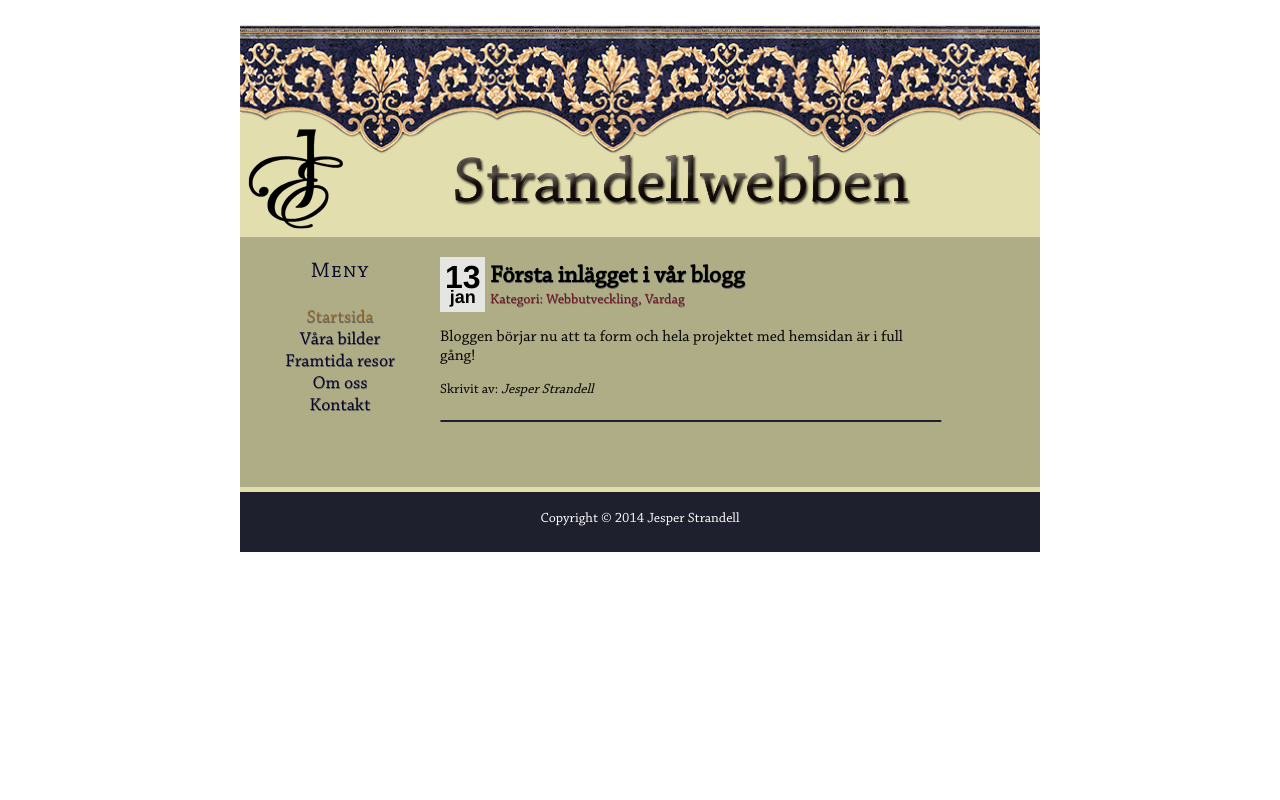
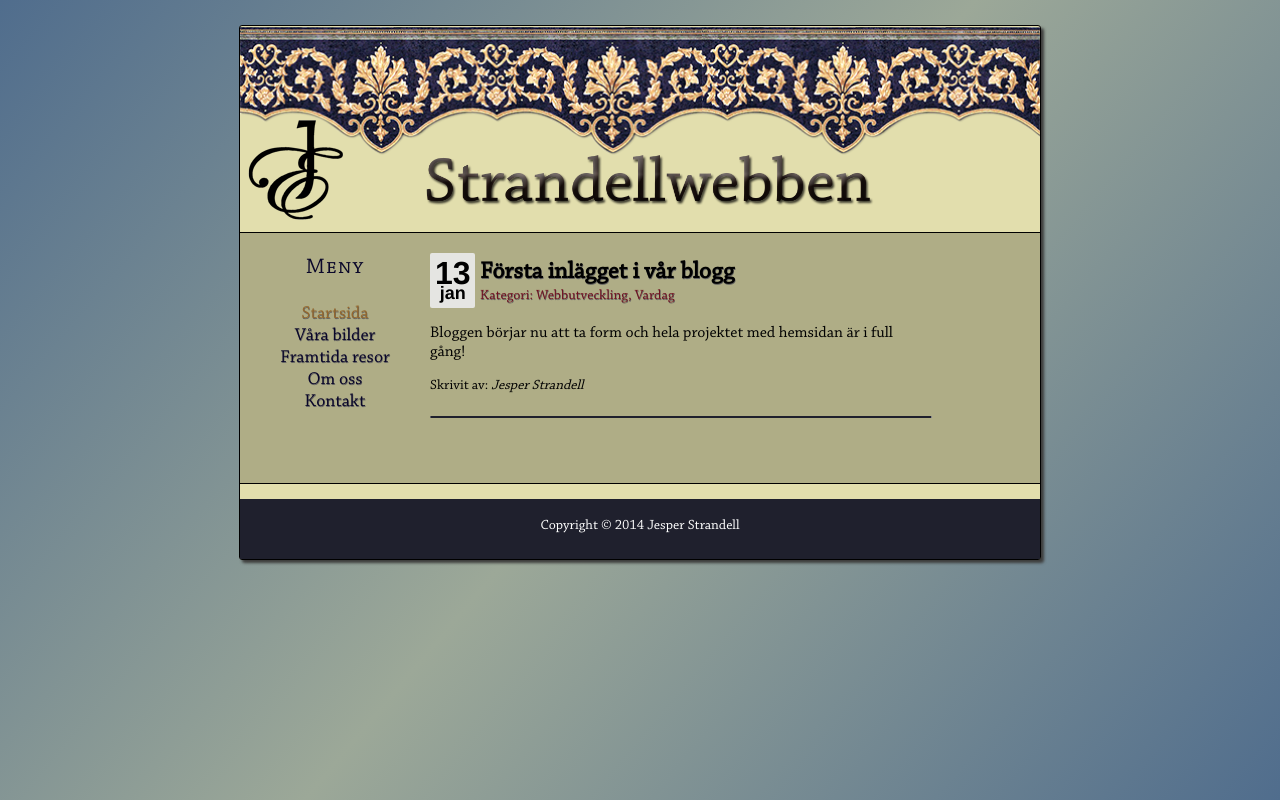
Before and after one commit to ja222vv/strandellwebben, a plain HTML site: page index.html in a window 1280 px wide. Drawn offline with Linux system fonts and the light colour scheme.

Commit message:
layout uppdaterad

```diff
--- a/css/style.css
+++ b/css/style.css
@@ -1,3 +1,7 @@
+/*  background: #AFAD86; till övriga fält
+    testfärg: #CFCCB7
+    background: #E2DEAD; Till header*/
+
 @font-face {
     font-family: Chaparral Pro;
     src: url('ChaparralPro-Regular.otf');
@@ -10,6 +14,11 @@ html {
 a {
     text-decoration:none;
 }
+body {
+    background: linear-gradient(130deg,#506d8d 0%, #9ca898 50%,#506d8d 100%) no-repeat center center fixed;
+    background-size: cover;
+}
+/* Bildspelet börjar*/
 .img_slider {
     float:left;
     height:360px;
@@ -40,7 +49,8 @@ a {
     width:auto;
     height:auto;
 }
-/* Sidan om oss */
+/* Bildspelet slutar*/
+/* Sidan Om oss */
 .imgleft {
     float:left;
     padding:2px;
@@ -122,6 +132,8 @@ a {
     height:55px;
     float:left;
     font-family: "Helvetica";
+    border-radius: 2px;
+
 }
 .blog_date p{
     font-size: 32px;
@@ -238,13 +250,13 @@ a:hover {
 /* Till meny - slutar */
 /* Bilder för header - börjar */
 #logotype {
-    margin-top: 100px;
+    margin-top: 90px;
     margin-left: 5px;
 }
 #text_header {
     margin-top: 110px;
-    margin-right: 120px;
-    width: 480px;
+    margin-right: 158px;
+    width: 470px;
     float:right;
 }
 /* Bilder för header - slutar */
@@ -255,6 +267,9 @@ a:hover {
     margin-top: 25px;
     width: 800px;
     background: #E2DEAD;
+    border: 1px solid #000000;
+    border-radius:3px;
+    box-shadow: 3px 3px 3px #3D3D3C;
 }
 #header {
     background-image: url("pics/Border.png");
@@ -263,15 +278,17 @@ a:hover {
 }
 #content {
     width: 800px;
-    margin-bottom: 5px;
+    margin-bottom: 15px;
     background: #AFAD86;
     float:left;
+    border-top:1px solid #000000;
+    border-bottom:1px solid #000000;
 }
 #menu {
     font-family: "Chaparral Pro";
     font-size: 18px;
     color: #0A072A;
-    width: 200px;
+    width: 190px;
     background: #AFAD86;
     float:left;
     text-align:center;
@@ -281,7 +298,7 @@ a:hover {
     width: 600px;
     background: #AFAD86;
     min-height:250px;
-    float:right;
+    float:left;
 }
 #footer{
     margin-top: 5px;
```
